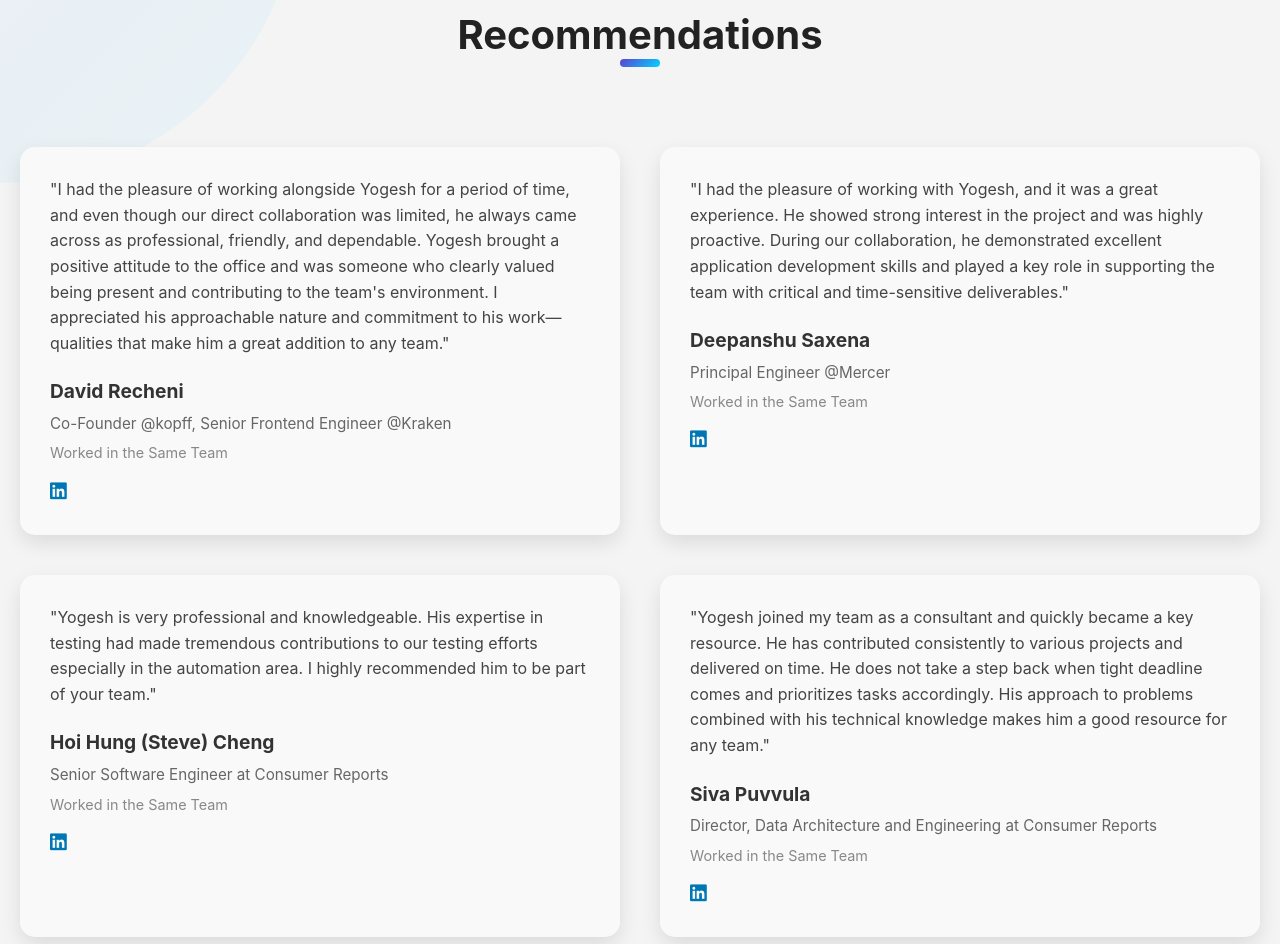
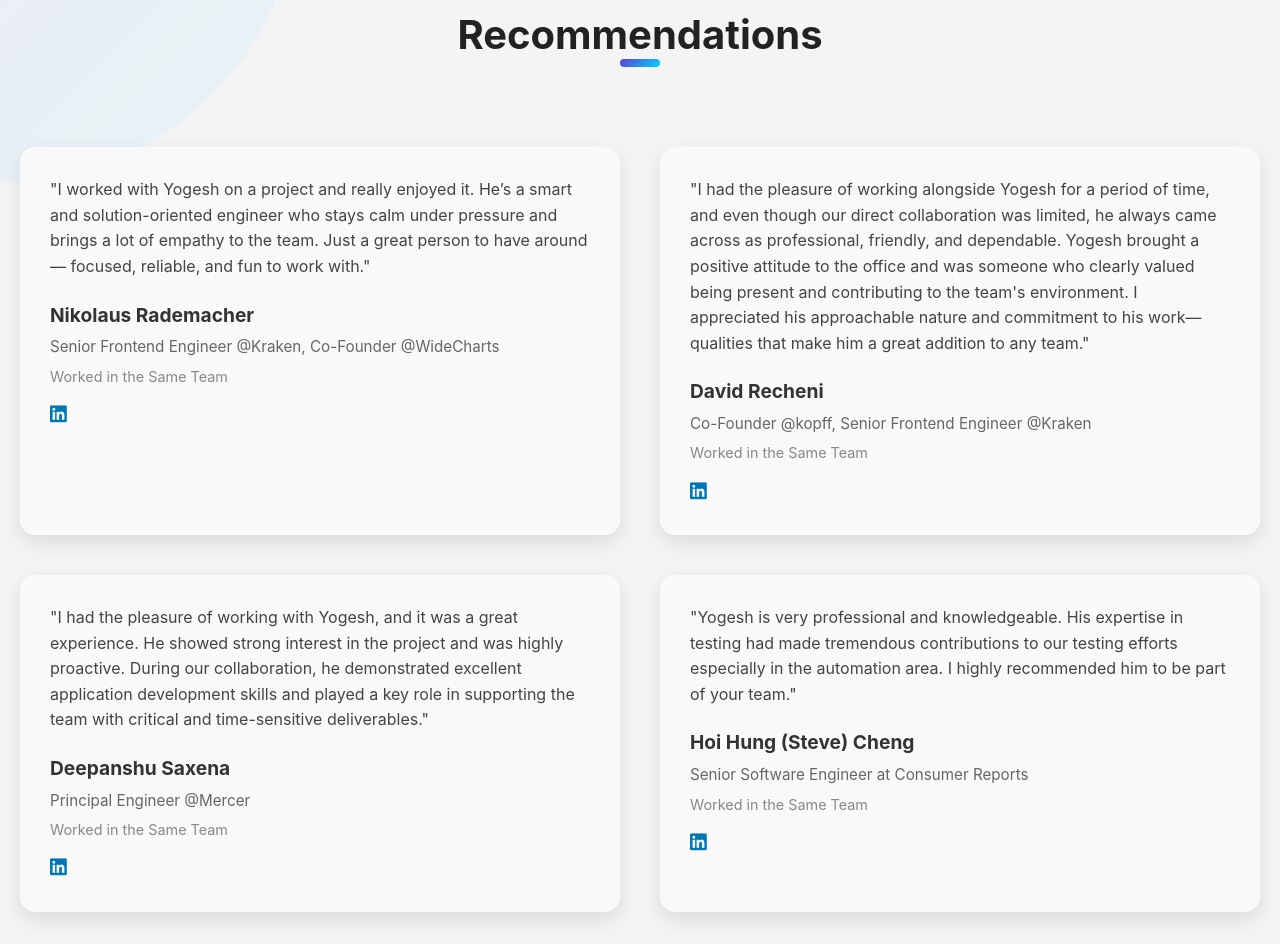
Before and after one commit to ygsh0816/Portfolio, a plain HTML site: page index.html in a window 1280 px wide. Shown: the part 4027-4971 px from the top of the page. Drawn offline with nearby package versions, Linux system fonts and the light colour scheme.

Commit message:
added a recommendation

```diff
--- a/index.html
+++ b/index.html
@@ -1310,6 +1310,16 @@
         <div class="recommendations-grid">
             <!-- Recommendation 1 -->
             <div class="recommendation-card animate-on-scroll">
+                <p>"I worked with Yogesh on a project and really enjoyed it. He’s a smart and solution-oriented engineer who stays calm under pressure and brings a lot of empathy to the team. Just a great person to have around — focused, reliable, and fun to work with."</p>
+                <h4>Nikolaus Rademacher</h4>
+                <p class="position">Senior Frontend Engineer @Kraken, Co-Founder @WideCharts</p>
+                <p class="relationship">Worked in the Same Team</p>
+                <a href="https://www.linkedin.com/in/nikolaus-rademacher/" target="_blank" class="linkedin-link">
+                    <i class="fab fa-linkedin"></i>
+                </a>
+            </div>
+            <!-- Recommendation 2 -->
+            <div class="recommendation-card animate-on-scroll">
                 <p>"I had the pleasure of working alongside Yogesh for a period of time, and even though our direct collaboration was limited, he always came across as professional, friendly, and dependable. Yogesh brought a positive attitude to the office and was someone who clearly valued being present and contributing to the team's environment. I appreciated his approachable nature and commitment to his work—qualities that make him a great addition to any team."</p>
                 <h4>David Recheni</h4>
                 <p class="position">Co-Founder @kopff, Senior Frontend Engineer @Kraken</p>
```
